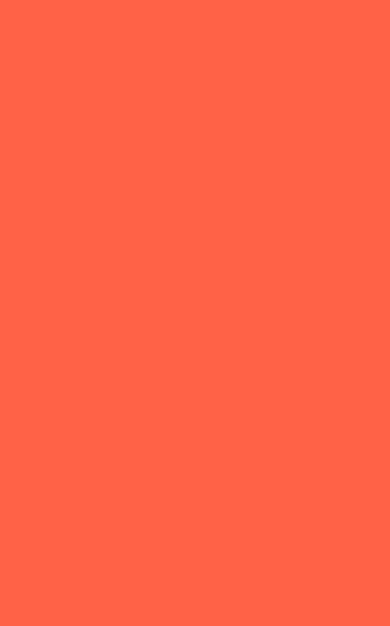
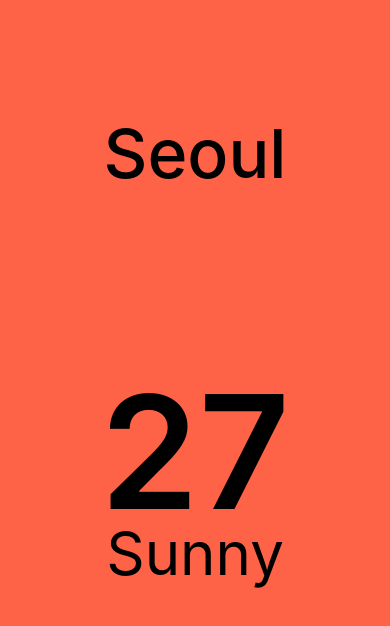
Before and after one commit to junsuboy/WeatherApp, a React Native app: screen / in a window 390 px wide. Shown: the top 626 px of the page. Built offline with nearby package versions, Linux system fonts and the light colour scheme.

Commit message:
changed layout

```diff
--- a/App.js
+++ b/App.js
@@ -1,11 +1,71 @@
-import { StatusBar } from "expo-status-bar";
 import React from "react";
-import { View } from "react-native";
+import { View, ScrollView, Text, StyleSheet, Dimensions } from "react-native";
+
+const { width: SCREEN_WIDTH } = Dimensions.get("window");
 
 export default function App() {
   return (
-    <View style={{ flex: 1, backgroundColor: "tomato" }}>
-      <StatusBar></StatusBar>
+    <View style={styles.container}>
+      <View style={styles.city}>
+        <Text style={styles.cityName}>Seoul</Text>
+      </View>
+      <ScrollView
+        horizontal
+        pagingEnabled
+        showsHorizontalScrollIndicator={false}
+        contentContainerStyle={styles.weather}
+      >
+        <View style={styles.day}>
+          <Text style={styles.temp}>27</Text>
+          <Text style={styles.description}>Sunny</Text>
+        </View>
+        <View style={styles.day}>
+          <Text style={styles.temp}>27</Text>
+          <Text style={styles.description}>Sunny</Text>
+        </View>
+        <View style={styles.day}>
+          <Text style={styles.temp}>27</Text>
+          <Text style={styles.description}>Sunny</Text>
+        </View>
+        <View style={styles.day}>
+          <Text style={styles.temp}>27</Text>
+          <Text style={styles.description}>Sunny</Text>
+        </View>
+        <View style={styles.day}>
+          <Text style={styles.temp}>27</Text>
+          <Text style={styles.description}>Sunny</Text>
+        </View>
+      </ScrollView>
     </View>
   );
 }
+
+const styles = StyleSheet.create({
+  container: {
+    flex: 1,
+    backgroundColor: "tomato",
+  },
+  city: {
+    flex: 1.2,
+    justifyContent: "center",
+    alignItems: "center",
+  },
+  cityName: {
+    fontSize: 68,
+    fontWeight: "500",
+  },
+  weather: {},
+  day: {
+    width: SCREEN_WIDTH,
+    alignItems: "center",
+  },
+  temp: {
+    marginTop: 50,
+    fontSize: 158,
+    fontWeight: "600",
+  },
+  description: {
+    marginTop: -30,
+    fontSize: 60,
+  },
+});
```
